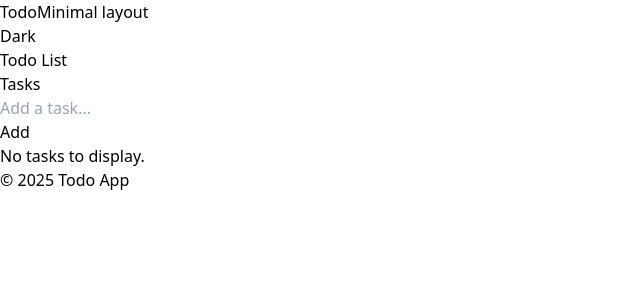
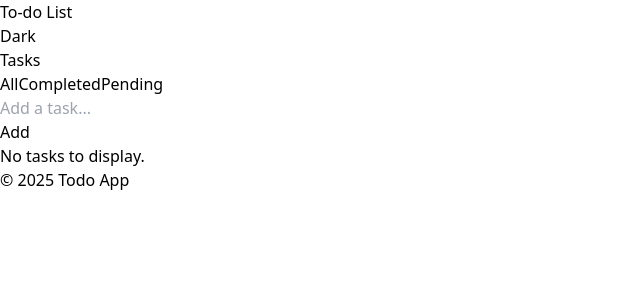
Before and after one commit to saras4/todo-list, a React (Vite) app: page / in a window 1280 px wide. Shown: the top 300 px of the page, without its empty margins (0-640 px from the left). Built offline with nearby package versions, Linux system fonts and the light colour scheme.

Commit message:
feat: add filter controls

```diff
--- a/src/App.tsx
+++ b/src/App.tsx
@@ -1,12 +1,15 @@
-// src/App.tsx
+import { useState } from "react";
 import Header from "./components/Header";
 import Footer from "./components/Footer";
 import Container from "./components/Container";
 import AddTaskForm from "./components/AddTaskForm";
 import TaskList from "./components/TaskList";
+import FilterBar, { type Filter } from "./components/FilterBar";
 import { useTasks } from "./hooks/useTasks";
 
 export default function App() {
+  const [filter, setFilter] = useState<Filter>("all");
+
   const { tasks, addTask, updateTask, removeTask } = useTasks();
 
   // handlers
@@ -22,14 +25,14 @@ export default function App() {
       <Header />
       <main className="flex-1 py-8">
         <Container>
-          <h1 className="text-2xl font-semibold">Todo List</h1>
-          <p className="mt-2 text-gray-600 dark:text-gray-300">Tasks</p>
+          <h1 className="text-2xl font-semibold">Tasks</h1>
 
           <div className="mt-6 space-y-4">
+            <FilterBar value={filter} onChange={setFilter} />
             <AddTaskForm onAdd={addTask} />
             <TaskList
               tasks={tasks}
-              filter="all"
+              filter={filter}
               onToggle={handleToggle}
               onEdit={handleEdit}
               onDelete={handleDelete}
--- /dev/null
+++ b/src/components/FilterBar.tsx
@@ -0,0 +1,52 @@
+import type { TaskStatus } from "../types/task";
+
+export type Filter = "all" | TaskStatus;
+
+type Props = {
+  value: Filter; // current filter: 'all' | 'completed' | 'pending'
+  onChange: (next: Filter) => void;
+  className?: string;
+};
+
+function Btn({
+  active,
+  children,
+  onClick,
+}: {
+  active: boolean;
+  children: React.ReactNode;
+  onClick: () => void;
+}) {
+  return (
+    <button
+      type="button"
+      aria-pressed={active}
+      onClick={onClick}
+      className={[
+        "inline-flex items-center rounded-md border px-3 py-1.5 text-sm transition-colors",
+        active
+          ? "border-blue-600 bg-blue-600 text-white hover:bg-blue-700"
+          : "border-gray-300 bg-white text-gray-700 hover:bg-gray-50 dark:border-gray-700 dark:bg-gray-800 dark:text-gray-200 dark:hover:bg-gray-700",
+        "focus:outline-none focus:ring-2 focus:ring-blue-400 focus:ring-offset-2 dark:focus:ring-offset-gray-900",
+      ].join(" ")}
+    >
+      {children}
+    </button>
+  );
+}
+
+export default function FilterBar({ value, onChange, className = "" }: Props) {
+  return (
+    <div className={["flex items-center gap-2", className].join(" ")}>
+      <Btn active={value === "all"} onClick={() => onChange("all")}>
+        All
+      </Btn>
+      <Btn active={value === "completed"} onClick={() => onChange("completed")}>
+        Completed
+      </Btn>
+      <Btn active={value === "pending"} onClick={() => onChange("pending")}>
+        Pending
+      </Btn>
+    </div>
+  );
+}
--- a/src/components/Header.tsx
+++ b/src/components/Header.tsx
@@ -6,10 +6,7 @@ export default function Header() {
     <header className="sticky top-0 z-10 border-b bg-white/90 backdrop-blur supports-[backdrop-filter]:bg-white/70 dark:border-gray-800 dark:bg-gray-900/80 dark:supports-[backdrop-filter]:bg-gray-900/60">
       <Container className="flex h-14 items-center justify-between">
         <div className="flex items-center gap-2">
-          <span className="text-base font-semibold">Todo</span>
-          <span className="hidden text-sm text-gray-500 dark:text-gray-400 sm:inline">
-            Minimal layout
-          </span>
+          <span className="text-base font-semibold">To-do List</span>
         </div>
         <nav className="flex items-center gap-3">
           <ThemeToggle />
```
